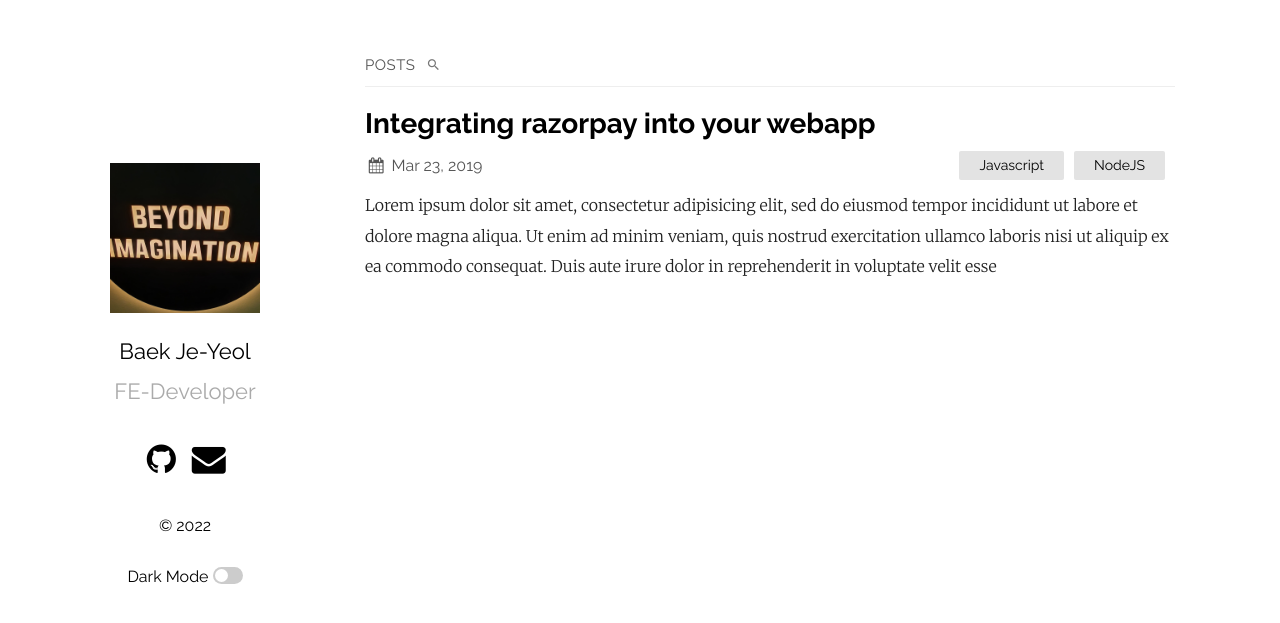
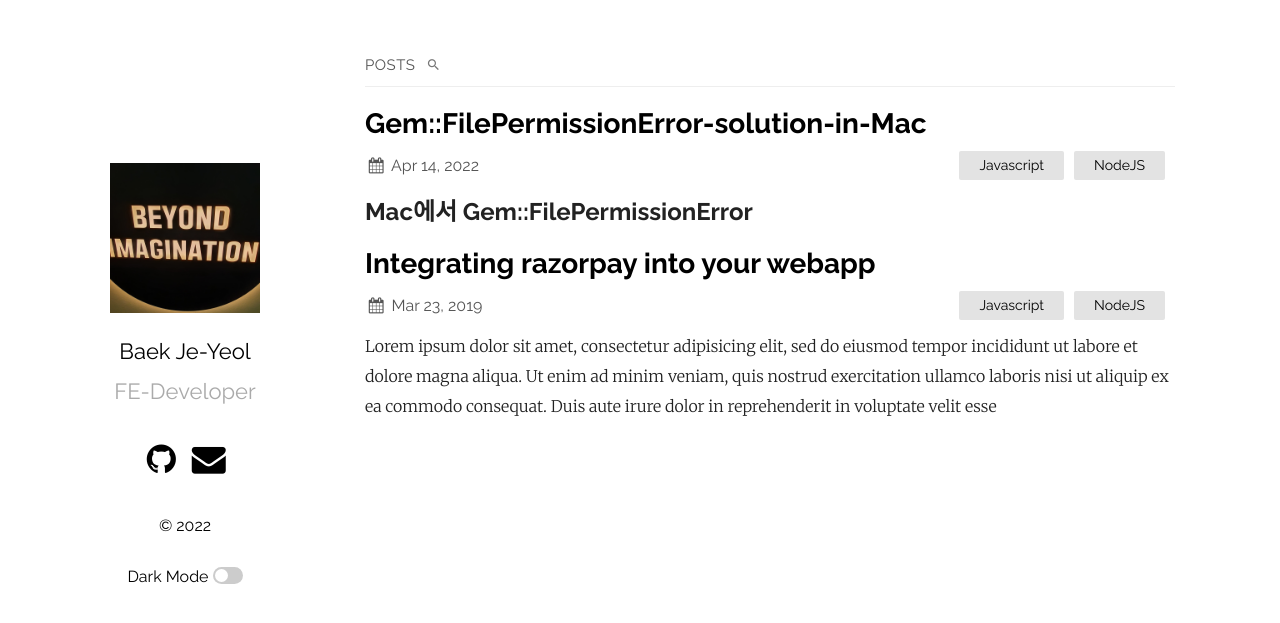
Before and after one commit to gwangbaekun/gwangbaekun.github.io, a Jekyll site: the page built from index.md, in a window 1280 px wide. Shown: the top 623 px of the page. Built offline with Jekyll 4.4.1, drawn with Linux system fonts in a browser that asks for light colours; part of the change alters nothing that is shown.

Commit message:
[ADD] Gem::FilePermissionError-solution-in-Mac

````diff
--- a/_config.yml
+++ b/_config.yml
@@ -45,11 +45,12 @@ plainwhite:
         instance: example.com
       - username: jekyll2
         instance: example.com
+
     # analytics_id: "< YOUR ID >"
-# If you want to link only specific pages in your header, uncomment
-# this and add the path to the pages in order as they should show up
-#header_pages:
-# - about.md
+  # If you want to link only specific pages in your header, uncomment
+  # this and add the path to the pages in order as they should show up
+  #header_pages:
+  # - about.md
 
 # Build settings
 # theme: plainwhite
@@ -58,3 +59,9 @@ plugins:
   - jekyll-seo-tag
 #  - jekyll-feed
 remote_theme: samarsault/plainwhite-jekyll
+
+navigation:
+  - title: My Work
+    url: "/my-work"
+  - title: Resume
+    url: "/resume"
--- /dev/null
+++ b/_posts/2022-04-14-Gem::FilePermissionError-solution-in-Mac.markdown
@@ -0,0 +1,139 @@
+---
+layout: post
+title: "Gem::FilePermissionError-solution-in-Mac"
+date: 2022-04-14 21:03:36 +0530
+categories: Javascript NodeJS
+---
+
+## **Mac에서 Gem::FilePermissionError**
+
+참고 링크
+
+[**왕초보를 위한 Github 블로그 만들기 (1) - 레포지토리 만들기(with Jekyll)**](https://zeddios.tistory.com/1222)
+
+[**왕초보를 위한 Github 블로그 만들기 (2) - 테마 적용(with Jekyll)**](https://zeddios.tistory.com/1223)
+
+전체적인 레이아웃은 이 블로그를 보고 따라했다.
+
+github 블로그 만들기 (2)에서 문제가 생겼다.
+
+일단 국룰 테마 Jerkyll plainwhite를 적용하면서 생긴 문제
+
+`bundle install`
+
+Mac에서 Ruby의 패키지 매니저인 gem을 통해 설치를 진행하다가
+
+&gt; $ gem install bundler
+ERROR: While executing gem ... (Gem::FilePermissionError)
+You don't have write permissions for the /Library/Ruby/Gems/2.3.0 directory.
+
+시스템 ruby를 이용하고 있기 때문에 권한이 없어 gem 설치가 안된 것이다.
+
+sudo를 통해 root권한으로 실행하면 설치가 가능하지만, 보안상 이유로 권장하지 않는 설치법이다.
+
+rbenv를 통해 문제를 해결했다.
+
+## 문제 해결
+
+---
+
+**✔️ 1. brew를 통해 rbenv를 설치한다.**
+
+```
+brew update
+brew install rbenv ruby-build
+```
+
+**rbenv 가 잘 설치되었는지 확인해보고**
+
+`rbenv versions`
+
+**✔️ 2.rbenv로 관리되는 Ruby를 설치!**
+
+설치할 수 Ruby 버전은 다음 명령으로 확인
+
+`rbenv install -l`
+
+! [] (https://user-images.githubusercontent.com/89245389/163316340-009c5e42-aee3-4e8d-99ff-08159b12a1c6.png)
+
+<img src="https://user-images.githubusercontent.com/89245389/163316340-009c5e42-aee3-4e8d-99ff-08159b12a1c6.png" />
+
+```bash
+rbenv install 2.6.4
+```
+
+아래와 같이 로그가 보이면서 설치가 완료됩니다.
+
+```bash
+ruby-build: using openssl from homebrew
+Downloading ruby-2.6.4.tar.bz2...
+-&gt; https://cache.ruby-lang.org/pub/ruby/2.6/ruby-2.6.4.tar.bz2
+Installing ruby-2.6.4...
+Installed ruby-2.6.4 to /Users/idong-uk/.rbenv/versions/2.6.4
+```
+
+다시 rbenv로 버전을 확인해봅니다.
+
+```bash
+rbenv versions
+```
+
+여전히 `system`으로 되어있지만, 신규 추가된 2.6.4 버전도 함께 보입니다.
+
+```bash
+* system
+  3.1.2
+```
+
+**✔️ 3. rbenv로 글로벌 버전을 3.1.2로 변경합니다.**
+
+```bash
+rbenv global 3.1.2
+```
+
+다시 버전을 확인하면 3.1.2가 선택되어있는 것을 확인할 수 있습니다.
+
+```bash
+  system
+* 3.1.2
+```
+
+**✔️ 4. rbenv PATH를 추가하기 위해 본인의 쉘 설정 파일 (`..zshrc`, `.bashrc`) 을 열어**
+
+```bash
+vim ~/.zshrc
+```
+
+**✔️ 5. 다음의 코드를 추가합니다.
+저는 zsh를 사용하니 `.zshrc`에 추가합니다.**
+
+```bash
+[[ -d ~/.rbenv  ]] &amp;&amp; \
+  export PATH=${HOME}/.rbenv/bin:${PATH} &amp;&amp; \
+  eval "$(rbenv init -)"
+```
+
+**✔️ 6. 코드를 추가하셨다면 `source`로 코드를 적용합니다.**
+
+```bash
+source ~/.zshrc
+```
+
+**그리고 다시 `gem install`을 수행해봅니다.**
+
+```bash
+gem install bundler
+```
+
+아래와 같이 정상적으로 실행되는 것을 확인할 수 있습니다.
+
+```bash
+Fetching bundler-2.0.2.gem
+Successfully installed bundler-2.0.2
+Parsing documentation for bundler-2.0.2
+Installing ri documentation for bundler-2.0.2
+Done installing documentation for bundler after 2 seconds
+1 gem installed
+```
+
+[**문제해결 참고링크**](https://jojoldu.tistory.com/288) https://jojoldu.tistory.com/288
````
Also changed, not shown: assets/1-1.png (added).
